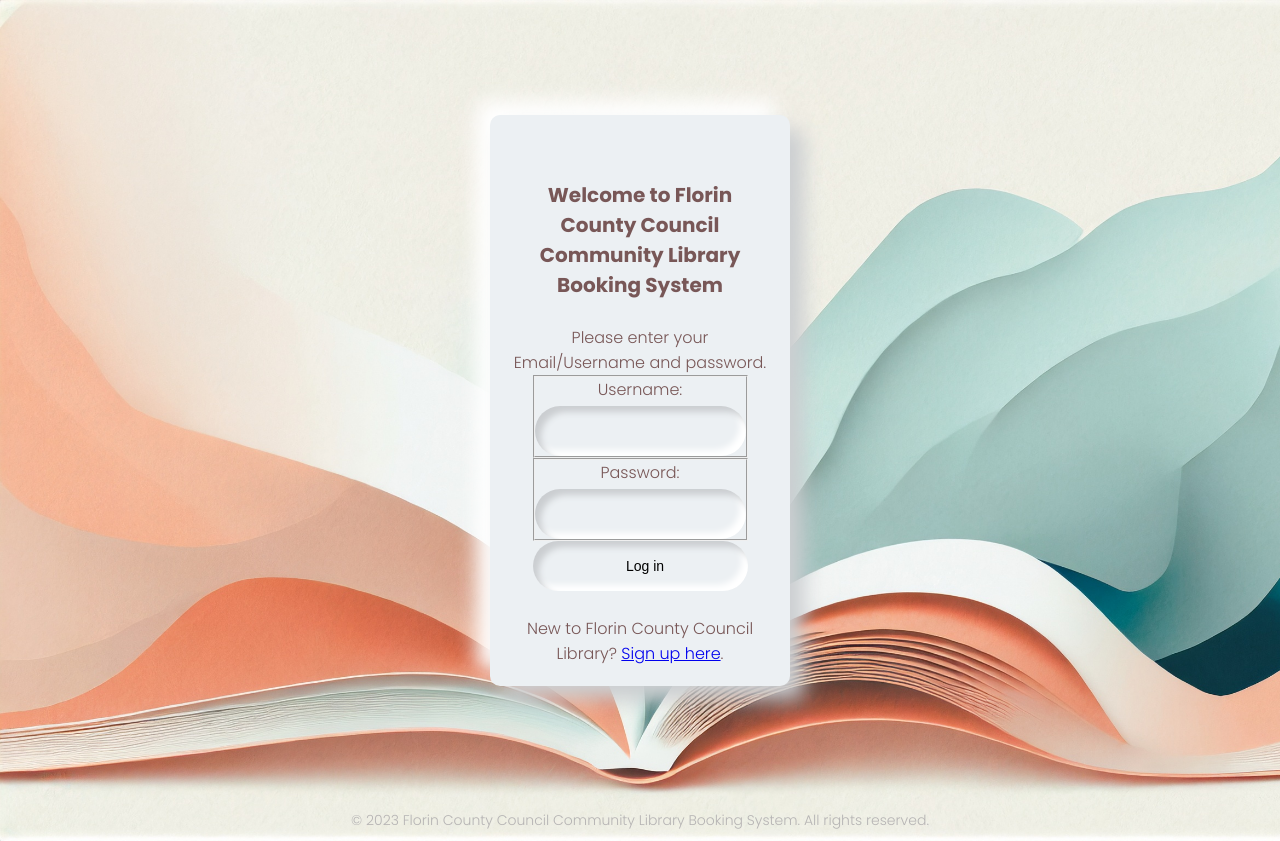
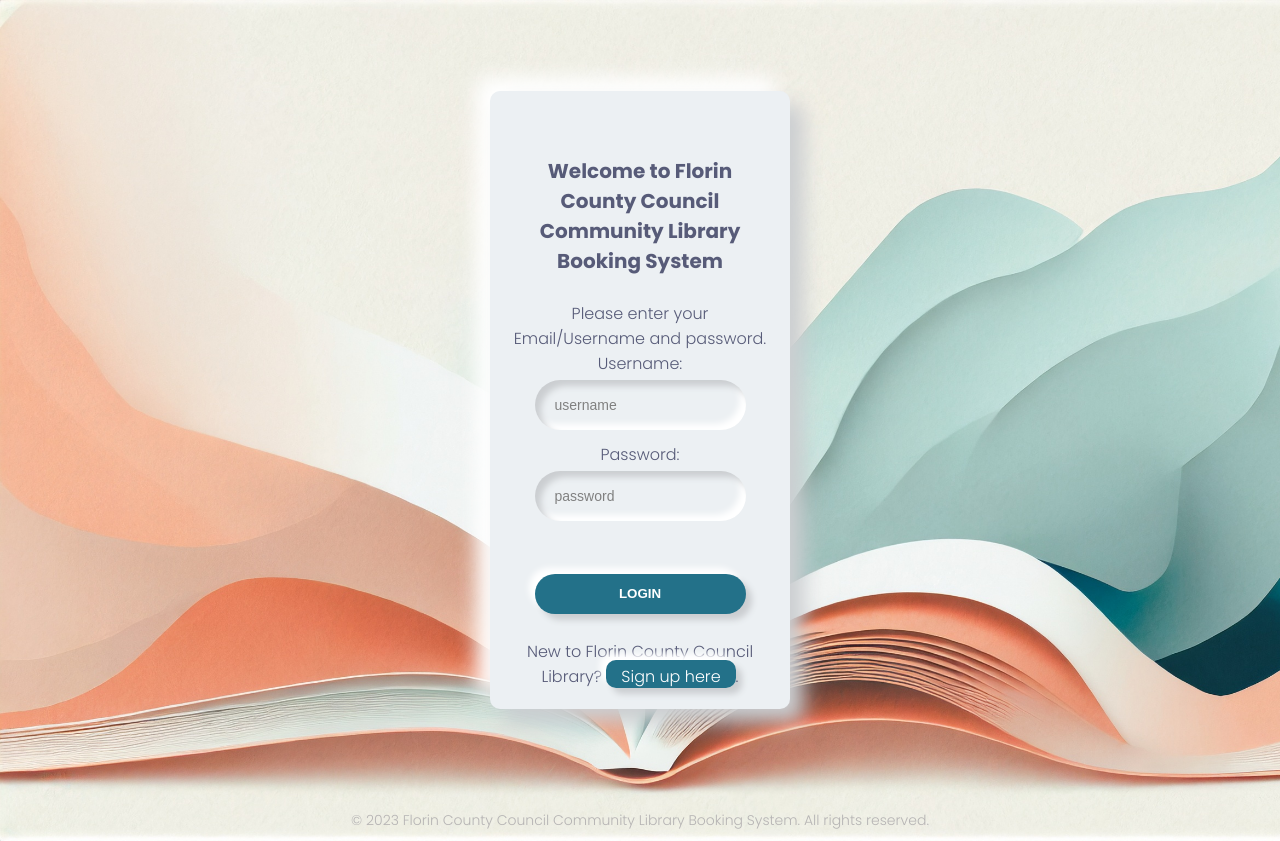
Before and after one commit to Bill2703/Library-App, a plain HTML site: page client/login.html in a window 1280 px wide. Drawn offline with Linux system fonts and the light colour scheme.

Commit message:
working on frontend

```diff
--- a/client/assets/default.css
+++ b/client/assets/default.css
@@ -1,4 +1,4 @@
-  @import url('https://fonts.googleapis.com/css2?family=Poppins:wght@300;700;900&display=swap');
+@import url("https://fonts.googleapis.com/css2?family=Poppins:wght@300;700;900&display=swap");
 * {
   box-sizing: border-box;
   margin: 0;
@@ -11,10 +11,9 @@ body {
   font-weight: 300;
   background-image: url(../assets/landing.jpg);
   background-size: cover;
-  color: rgb(120, 87, 87);
-  overflow: hidden;
+  color: rgb(87, 91, 120);
+
 }
-
 
 .container {
   display: flex;
@@ -36,18 +35,17 @@ body {
   box-shadow: 14px 14px 20px #cbced1, -14px -14px 20px white;
 }
 
-h1{
+h1 {
   font-family: "Poppins", sans-serif;
   font-weight: 900;
   padding-bottom: 25px;
 }
 
-p{
+p {
   padding-top: 25px;
 }
 
-
-p1{
+p1 {
   font-weight: 700;
   padding-top: 45px;
   font-size: 20px;
@@ -65,8 +63,7 @@ p1{
   display: flex;
   justify-content: center;
   align-items: center;
-  height: 100vh;
-
+  height: auto;
 }
 
 .inputs {
@@ -74,7 +71,9 @@ p1{
   margin-top: 30px;
 }
 
-label, input, button {
+label,
+input,
+button {
   display: block;
   width: 100%;
   padding: 0;
@@ -95,6 +94,12 @@ input::placeholder {
   color: gray;
 }
 
+input:focus {
+  -webkit-outline: none;
+  -moz-outline: none;
+  outline: none;
+}
+
 input {
   background: #ecf0f3;
   padding: 10px;
@@ -107,17 +112,37 @@ input {
 
 button {
   color: white;
-  margin-top: 20px;
-  background: #1DA1F2;
+  margin-top: 25%;
+  background: #237189;
   height: 40px;
   border-radius: 20px;
   cursor: pointer;
   font-weight: 900;
   box-shadow: 6px 6px 6px #cbced1, -6px -6px 6px white;
   transition: 0.5s;
+  text-decoration: none;
 }
 
 button:hover {
+  box-shadow: none;
+}
+
+a {
+  color: white;
+  margin-top: 10%;
+  background: #237189;
+  height: 40px;
+  border-radius: 10px;
+  cursor: pointer;
+  font-weight: 300;
+  box-shadow: 6px 6px 6px #cbced1, -6px -6px 6px white;
+  transition: 0.5s;
+  padding-inline: 15px;
+  padding-top: 5px;
+  text-decoration: none;
+}
+
+a:hover {
   box-shadow: none;
 }
 
--- a/client/index.html
+++ b/client/index.html
@@ -1,11 +1,11 @@
 <!DOCTYPE html>
 <html lang="en">
   <head>
-    <meta charset="UTF-8">
-    <meta name="viewport" content="width=device-width, initial-scale=1.0">
-    <link rel="shortcut icon" href="./assets/favicon.ico">
-    <link rel="stylesheet" href="./assets/index.css">
-    <link rel="stylesheet" href="./assets/default.css">
+    <meta charset="UTF-8" />
+    <meta name="viewport" content="width=device-width, initial-scale=1.0" />
+    <link rel="shortcut icon" href="./assets/favicon.ico" />
+    <link rel="stylesheet" href="./assets/index.css" />
+    <link rel="stylesheet" href="./assets/default.css" />
     <script src="./assets/index.js" defer></script>
     <title>Florin County Council Community Library Booking System</title>
   </head>
--- a/client/login.html
+++ b/client/login.html
@@ -1,31 +1,37 @@
 <!DOCTYPE html>
 <html lang="en">
   <head>
-    <meta charset="UTF-8">
-    <meta name="viewport" content="width=device-width, initial-scale=1.0">
-    <link rel="shortcut icon" href="./assets/favicon.ico">
-    <link rel="stylesheet" href="./assets/index.css">
-    <link rel="stylesheet" href="./assets/default.css">
+    <meta charset="UTF-8" />
+    <meta name="viewport" content="width=device-width, initial-scale=1.0" />
+    <link rel="shortcut icon" href="./assets/favicon.ico" />
+    <link rel="stylesheet" href="./assets/index.css" />
+    <link rel="stylesheet" href="./assets/default.css" />
     <script src="./assets/login.js" defer></script>
     <title>Florin County Council Community Library Booking System</title>
   </head>
   <body>
     <div class="container">
       <div id="dashboard">
-            <p1>Welcome to Florin County Council Community Library Booking System</p1>
+        <p1
+          >Welcome to Florin County Council Community Library Booking System</p1
+        >
         <p>Please enter your Email/Username and password.</p>
         <form id="login-form">
-                <fieldset>
           <label for="username">Username:</label>
-                    <input type="text" id="username" name="username">
-                </fieldset>
-                <fieldset>
+          <input type="text" id="username" name="username" placeholder="username"/>
+
           <label for="password">Password:</label>
-                    <input type="password" id="password" name="password">
-                </fieldset>
-                <input type="submit" value="Log in">
+          <input type="password" id="password" name="password"  placeholder="password"/>
+
+        <!-- <input type="submit" value="Log in" class="login-button" /> -->
+
+        <button type="submit">LOGIN</button>
+
         </form>
-            <p>New to Florin County Council Library? <a href="./register.html">Sign up here</a>.</p>
+        <p>
+          New to Florin County Council Library?
+          <a href="./register.html">Sign up here</a>.
+        </p>
       </div>
     </div>
     <div class="footer">
```
Also changed, not shown: client/register.html (+9 -9 lines), client/assets/favicon-16x16.png (added), client/assets/logo.png (added), client/assets/logo.svg (added). Lines whose indentation alone changed are shown as unchanged.
